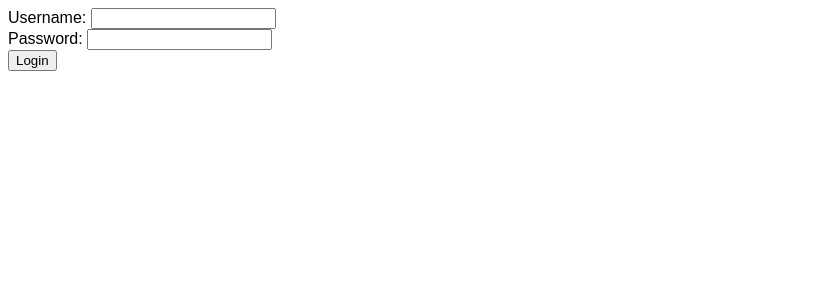
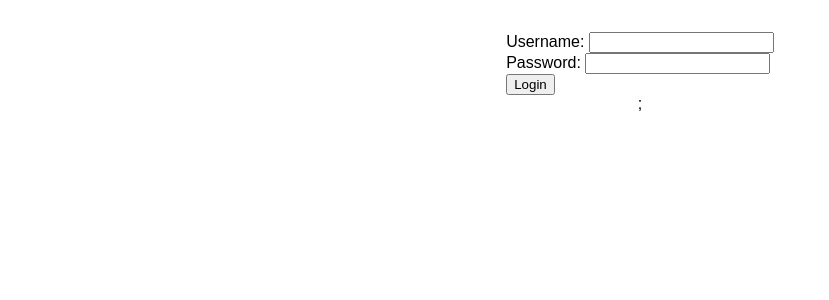
Before and after one commit to davidgchaves/basic-react-app, a React app: page / in a window 1280 px wide. Shown: the top 300 px of the page, without its empty margins (0-829 px from the left). Built offline with nearby package versions, Linux system fonts and the light colour scheme.

Commit message:
Enter layouts

```diff
--- /dev/null
+++ b/src/layouts/app.layout.tsx
@@ -0,0 +1,12 @@
+import React from "react";
+
+interface Props {
+  children: React.ReactNode;
+}
+
+export const AppLayout: React.FC<Props> = ({ children }) => (
+  <div className="layout-app-container">
+    <div className="layout-app-header">User Logged In</div>
+    {children}
+  </div>
+);
--- /dev/null
+++ b/src/layouts/center.layout.tsx
@@ -0,0 +1,9 @@
+import React from "react";
+
+interface Props {
+  children: React.ReactNode;
+}
+
+export const CenterLayout: React.FC<Props> = ({ children }) => (
+  <div className="layout-center">{children}</div>
+);
--- /dev/null
+++ b/src/layouts/index.ts
@@ -0,0 +1,2 @@
+export * from "./center.layout";
+export * from "./app.layout";
--- a/src/scenes/detail.tsx
+++ b/src/scenes/detail.tsx
@@ -1,6 +1,7 @@
 import React from "react";
 import { Link, useParams } from "react-router-dom";
 import { routes } from "core";
+import { AppLayout } from "@/layouts";
 
 interface MemberDetail {
   login: string;
@@ -40,7 +41,7 @@ export const DetailPage: React.FC = () => {
   }, []);
 
   return (
-    <>
+    <AppLayout>
       <h3>Ola dende Detail</h3>
       <p>id: {member.id}</p>
       <p>login: {member.login}</p>
@@ -49,6 +50,6 @@ export const DetailPage: React.FC = () => {
       <p>bio: {member.bio}</p>
       <p>type: {member.type}</p>
       <Link to={routes.list}>Back to List page</Link>
-    </>
+    </AppLayout>
   );
 };
--- a/src/scenes/list.tsx
+++ b/src/scenes/list.tsx
@@ -1,6 +1,7 @@
 import React from "react";
 import { Link } from "react-router-dom";
 import { routes } from "core";
+import { AppLayout } from "@/layouts";
 
 interface MemberEntity {
   id: string;
@@ -18,7 +19,7 @@ export const ListPage: React.FC = () => {
   }, []);
 
   return (
-    <>
+    <AppLayout>
       <h3>Ola dende List</h3>
 
       <div className="user-list-container">
@@ -33,6 +34,6 @@ export const ListPage: React.FC = () => {
           </React.Fragment>
         ))}
       </div>
-    </>
+    </AppLayout>
   );
 };
--- a/src/scenes/login.tsx
+++ b/src/scenes/login.tsx
@@ -1,7 +1,8 @@
 import React from "react";
 import { useNavigate } from "react-router-dom";
-import { LoginForm } from "../components/loginForm";
+import { LoginForm } from "@/components/loginForm";
 import { routes } from "core";
+import { CenterLayout } from "@/layouts";
 
 export const LoginPage: React.FC = () => {
   const navigate = useNavigate();
@@ -15,5 +16,9 @@ export const LoginPage: React.FC = () => {
       : alert("Wrong credentials");
   };
 
-  return <LoginForm onSubmit={handleNavigate} />;
+  return (
+    <CenterLayout>
+      <LoginForm onSubmit={handleNavigate} />;
+    </CenterLayout>
+  );
 };
--- a/src/styles.css
+++ b/src/styles.css
@@ -1,5 +1,28 @@
 body {
   font-family: Sans-Serif;
+}
+
+.layout-center {
+  display: grid;
+  grid-template-columns: 1fr;
+  align-items: center;
+  justify-items: center;
+  margin-top: 2rem;
+}
+
+.layout-app-container {
+  display: grid;
+  grid-template-columns: 1fr;
+  grid-template-rows: 50px 1fr;
+}
+
+.layout-app-header {
+  color: white;
+  background-color: #007661;
+  display: flex;
+  align-items: center;
+  justify-content: flex-end;
+  padding-right: 5px;
 }
 
 .user-list-container {
```
